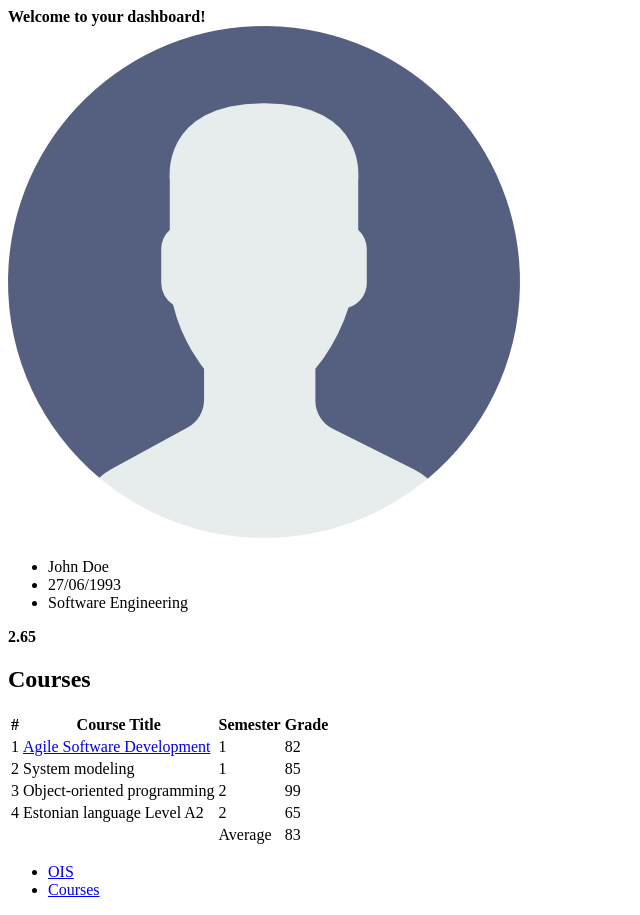
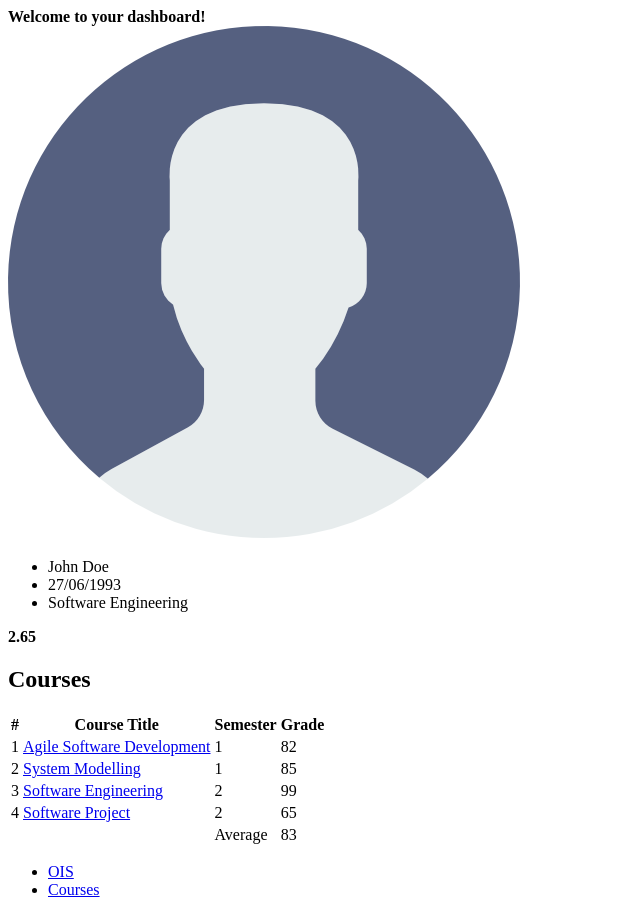
Before and after one commit to jaanus91/Veebirakendused, a plain HTML site: page index.html in a window 1280 px wide. Shown: the whole page, without its empty margins (0-640 px from the left). Drawn offline with Linux system fonts and the light colour scheme.

Commit message:
veel linkimist

```diff
--- a/index.html
+++ b/index.html
@@ -39,25 +39,25 @@
             <tbody>
             <tr>
                 <td>1</td>
-                <td><a href="https://ois2.ut.ee/" target="_blank">Agile Software Development</a></td>
+                <td><a href="https://courses.cs.ut.ee/2019/asd/fall" target="_blank">Agile Software Development</a></td>
                 <td>1</td>
                 <td>82</td>
             </tr>
             <tr>
                 <td>2</td>
-                <td>System modeling</td>
+                <td><a href="https://courses.cs.ut.ee/2019/SM/fall" target="_blank">System Modelling</a></td>
                 <td>1</td>
                 <td>85</td>
             </tr>
             <tr>
                 <td>3</td>
-                <td>Object-oriented programming</td>
+                <td><a href="https://courses.cs.ut.ee/2019/SE2019/fall" target="_blank">Software Engineering</a></td>
                 <td>2</td>
                 <td>99</td>
             </tr>
             <tr>
                 <td>4</td>
-                <td>Estonian language Level A2</td>
+                <td><a href="https://courses.cs.ut.ee/2019/tvp/fall" target="_blank">Software Project</a></td>
                 <td>2</td>
                 <td>65</td>
             </tr>
```
